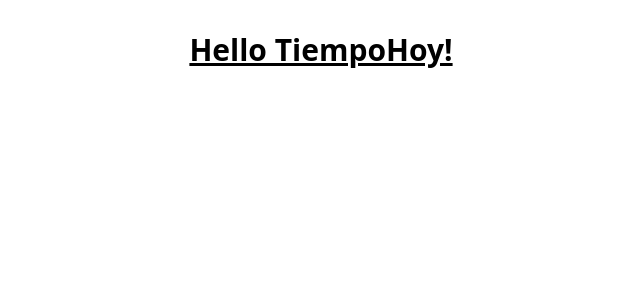
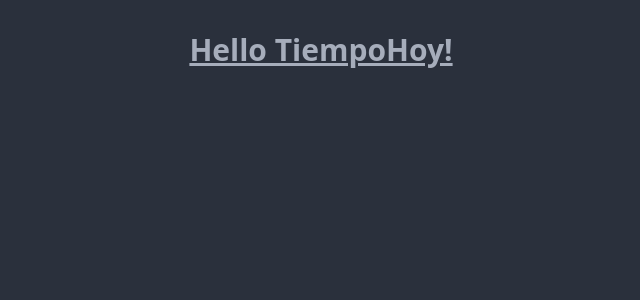
Before and after one commit to ancill/TiempoHoy, a React (Vite) app in the folder web/: page / in a window 1280 px wide. Shown: the top 300 px of the page, without its empty margins (319-959 px from the left). Built offline with nearby package versions, Linux system fonts and the light colour scheme.

Commit message:
add daisyUI

```diff
--- a/web/index.html
+++ b/web/index.html
@@ -1,5 +1,5 @@
 <!DOCTYPE html>
-<html lang="en">
+<html data-theme="dark"></html>
   <head>
     <meta charset="UTF-8" />
     <link rel="icon" type="image/svg+xml" href="/vite.svg" />
--- a/web/package.json
+++ b/web/package.json
@@ -12,6 +12,7 @@
     "format": "prettier --write 'src/**/*.{js,jsx,ts,tsx,css,md,json}' --config ./.prettierrc"
   },
   "dependencies": {
+    "daisyui": "^2.51.5",
     "react": "^18.2.0",
     "react-dom": "^18.2.0"
   },
--- a/web/tailwind.config.js
+++ b/web/tailwind.config.js
@@ -1,8 +1,9 @@
+/* eslint-disable no-undef */
 /** @type {import('tailwindcss').Config} */
 export default {
-  content: ["./index.html", "./src/**/*.{js,ts,jsx,tsx}"],
+  content: ['./index.html', './src/**/*.{js,ts,jsx,tsx}'],
   theme: {
     extend: {},
   },
-  plugins: [],
-};
+  plugins: [require('daisyui')],
+}
```
Also changed, not shown: 1 other file (tests, documents, lock files or other folders).
